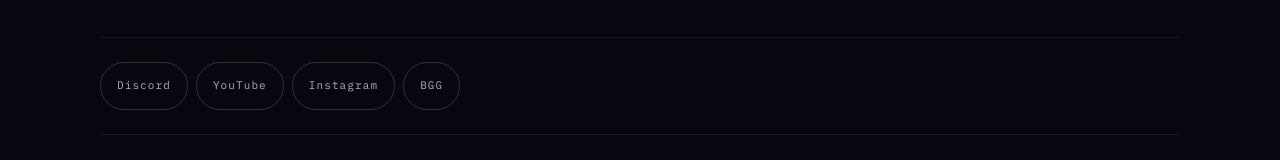
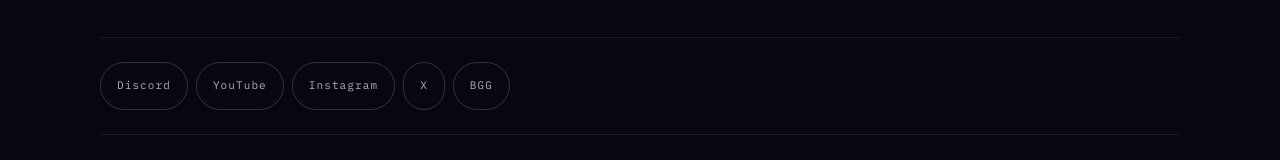
Before and after one commit to wksnders/singularity-website, a Vue app: page / in a window 1280 px wide. Shown: the part 6833-6993 px from the top of the page. Built offline with nearby package versions, Linux system fonts and the light colour scheme; a web font is replaced by a local one.

Commit message:
added twitter to the site

```diff
--- a/content/en/ui.json
+++ b/content/en/ui.json
@@ -29,6 +29,7 @@
       "discord": "Discord",
       "youtube": "YouTube",
       "instagram": "Instagram",
+      "twitter": "X",
       "boardgamegeek": "BGG"
     },
     "buy": "Buy the box",
--- a/src/data/types.ts
+++ b/src/data/types.ts
@@ -326,6 +326,7 @@ export interface OutboundUrls {
   discord: string | null;
   youtube: string | null;
   instagram: string | null;
+  twitter: string | null;
   boardgamegeek: string | null;
 }
 
--- a/src/data/universe.ts
+++ b/src/data/universe.ts
@@ -108,6 +108,7 @@ export const urls: OutboundUrls = {
      game.trailerYouTubeId and videos[]. This is the "more from us" link. */
   youtube: 'https://www.youtube.com/@octothorpegames',
   instagram: 'https://www.instagram.com/octothorpegames/',
+  twitter: 'https://twitter.com/PlaySingularity',
   boardgamegeek: 'https://boardgamegeek.com/boardgame/379846/singularityexe',
 };
 
--- a/src/site/ia.ts
+++ b/src/site/ia.ts
@@ -234,4 +234,4 @@ export const footerColumns: IaGroup[] = [
 ];
 
 /** Socials render from data URLs, not from the IA (they are outbound). */
-export const socialKeys = ['discord', 'youtube', 'instagram', 'boardgamegeek'] as const;
+export const socialKeys = ['discord', 'youtube', 'instagram', 'twitter', 'boardgamegeek'] as const;
--- a/src/site/links.ts
+++ b/src/site/links.ts
@@ -44,6 +44,7 @@ const SOON_HASH: Record<OutboundKey, string> = {
   discord: '#discord',
   youtube: '#youtube',
   instagram: '#instagram',
+  twitter: '#twitter',
   boardgamegeek: '#bgg',
 };
 
```
